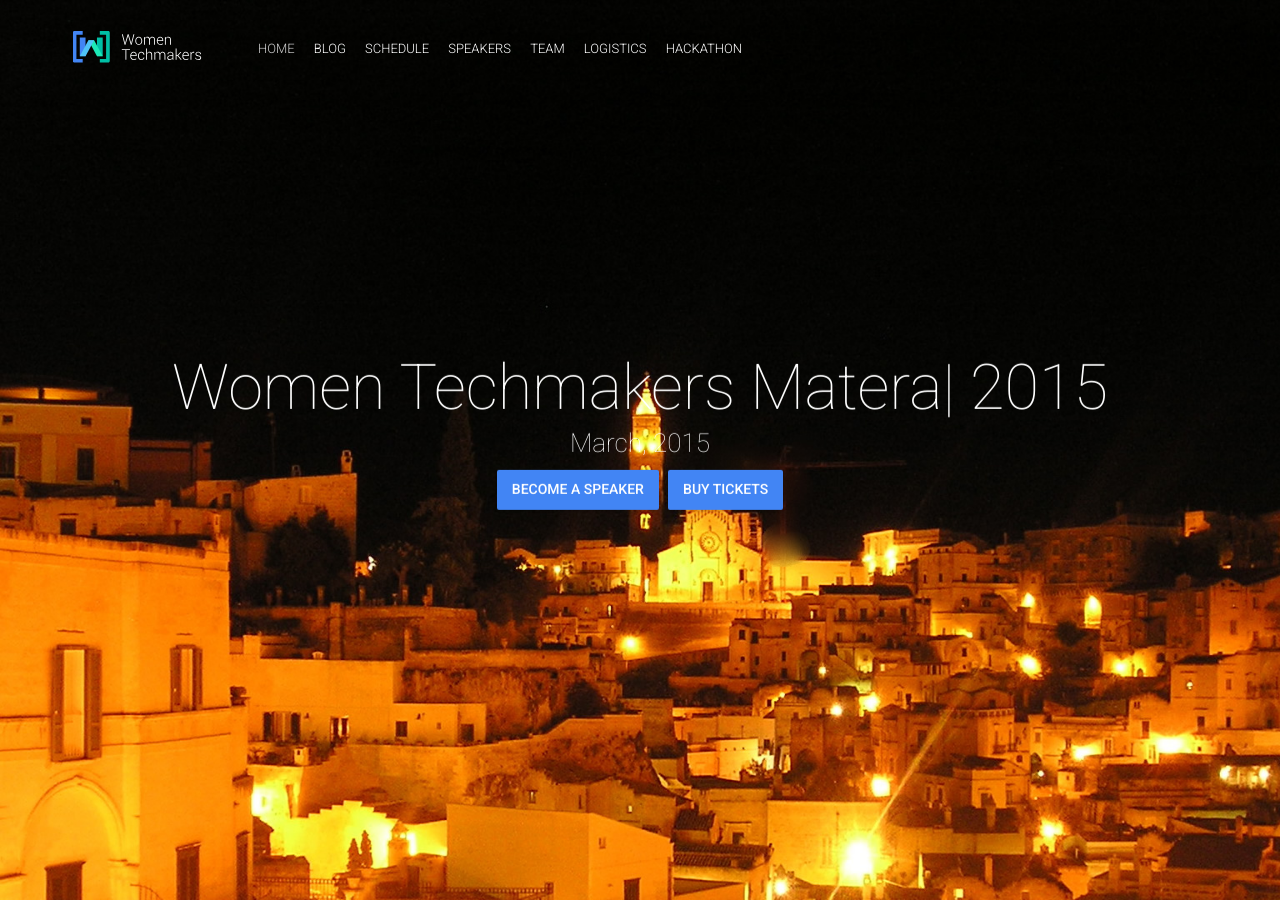
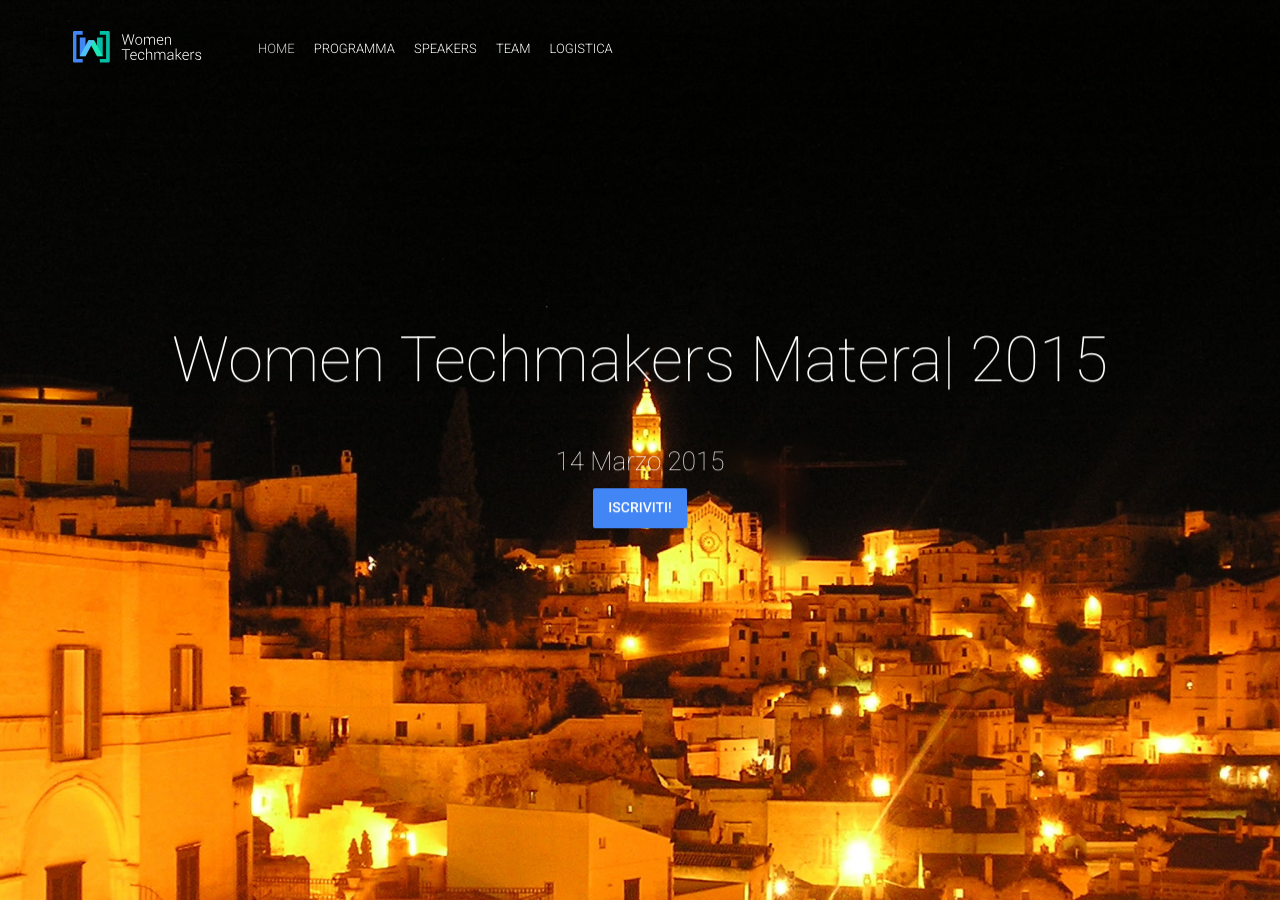
Before and after one commit to gdgbari/wtm2016, a Jekyll site: the page built from index.html, in a window 1280 px wide and 900 px high. Built offline with Jekyll 4.4.1, drawn with Linux system fonts in a browser that asks for light colours; nearby versions of some CDN libraries; comment, search, counter and statistics services are not loaded; some of the changed text lies outside the part shown.

Commit message:
minor fix

```diff
--- a/_config.yml
+++ b/_config.yml
@@ -6,7 +6,7 @@
 
 # Site Settings
 title: "Women Techmakers 2015"
-email: "devfest@gdg.org.ua"
+email: "womentechmakersit@gmail.com"
 description: "GDG DevFest is a set of events all around the world"
 baseurl: "/wtm"
 url: "http://gdgbari.github.io"
@@ -19,7 +19,7 @@
 organizerName: "GDG Bari"
 organizerAlternateName: "Google Developer Group Bari"
 organizerDescription: "Open and volunteer geek communities who create exciting projects and share experience about Google technology with passion."
-organizerEmail: "lviv@gdg.org.ua"
+organizerEmail: "gdgbari@gmail.com"
 organizerLogo: "/img/seo/organizer-logo.png"
 organizerLink: "http://lviv.gdg.org.ua/"
 
@@ -38,33 +38,27 @@
 # Navigation
 navigationLinks:
  - {permalink: "/", text: "Home"}
- - {permalink: "/blog/", text: "Blog"}
- - {permalink: "/schedule/", text: "Schedule"}
+ - {permalink: "/schedule/", text: "Programma"}
  - {permalink: "/speakers/", text: "Speakers"}
  - {permalink: "/team/", text: "Team"}
- - {permalink: "/logistics/", text: "Logistics"}
- - {permalink: "/hackathon/", text: "Hackathon"}
+ - {permalink: "/logistics/", text: "Logistica"}
 bottomNavigationLinks:
- - {link: "http://bit.ly/dfua-c4p", text: "Become a speaker"}
 rightNavigationButtons:
- - {link: "http://bit.ly/dfua-c4p", text: "Become a speaker"}
 
 # Hero Block
 heroImage: "hero.jpg"
 heroTitle: "Women Techmakers <typeout> 2015"
-eventDate: "March, 2015"
+eventDate: "<br /><br />14 Marzo 2015"
 typeoutTextValues: '"", "Matera"'
 typeoutFallback: "Matera"
 heroButtons:
- - {link: "http://bit.ly/dfua-c4p", text: "Become a speaker"}
- - {permalink: "/#tickets", text: "Buy tickets"}
+ - {link: "http://www.eventbrite.it/e/biglietti-women-techmakers-matera-2015-15790274135", text: "Iscriviti!"}
 
 # About Block
 aboutTitle: "About Women Techmakers"
 aboutBlock:
  - {title: "Conference", image: "conference.jpg", text: "The biggest Google related event in the country carefully crafted for you by GDG community! Awesome speakers and lot's of fun!" }
  - {title: "Workshops", image: "workshop.jpg", text: "Full-day of workshops, hands-on experience, hacking and debugging. Come and tame your favourite technology!" }
- - {title: "Hackathon", image: "hackathon.jpg", text: "Full-day free-style hackaton! Want some real teambuilding on friday? Grab your team and join our hackathon!" }
 
 # Statistic Block
 statisticBlockImage: "statistic.jpg"
@@ -85,11 +79,11 @@
 
 # Location Block
 locationBlockTitle: "Location"
-eventLocationName: "Sala Conciliare"
+eventLocationName: "Sala Consiliare \"Pasolini\", presso Centro Commerciale il Circo"
 eventLocationLink: "http://cabinet.kinopalace.lviv.ua/showtimes/"
 eventStreetAddress: "Via Sallustio"
 eventAddressLocality: "Matera"
-eventAddressLocalityRegion: "Lvivska"
+eventAddressLocalityRegion: "Matera"
 eventPostalCode: "75100"
 eventAddressCountry: "Italy"
 eventStartTime: "2014-10-25T10:00"
@@ -105,7 +99,7 @@
 venueSmallImage1: "venue_1.jpg"
 venueSmallImage2: "venue_2.jpg"
 venueSmallImage3: "venue_3.jpg"
-venueTitle: "Sala Conciliare"
+venueTitle: "Sala Consiliare \"Pasolini\""
 venueFeatures: ["3 huge cinema screens", "Doulby Digital Surround EX audio system", "Located directly in the city center"]
 
 # Tweets Feed Block
--- a/_includes/speakers-list.html
+++ b/_includes/speakers-list.html
@@ -50,7 +50,6 @@
                 </div>
                 {% endfor %}
             </div>
-            <a href="{{ site.c4pUrl }}" class="btn btn-primary waves-effect waves-button waves-light waves-float" target="_blank">Become a speaker</a>
         </div>
     </div>
 </section>
```
Also changed, not shown: 10 other files.
